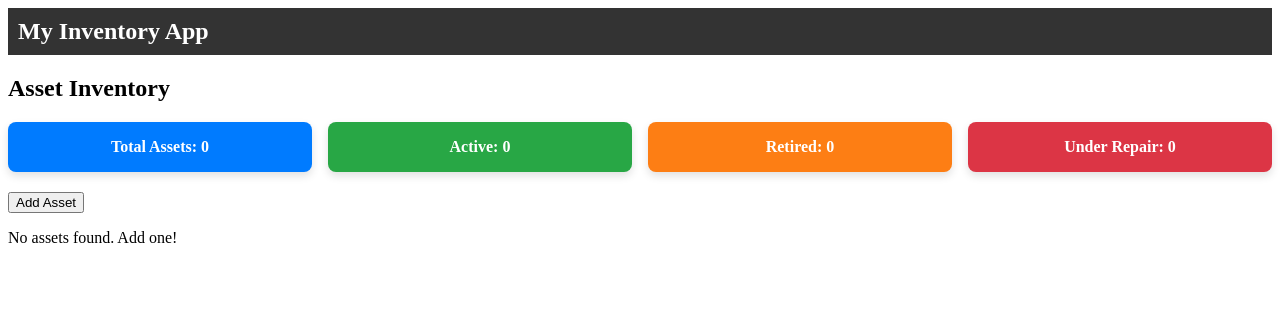
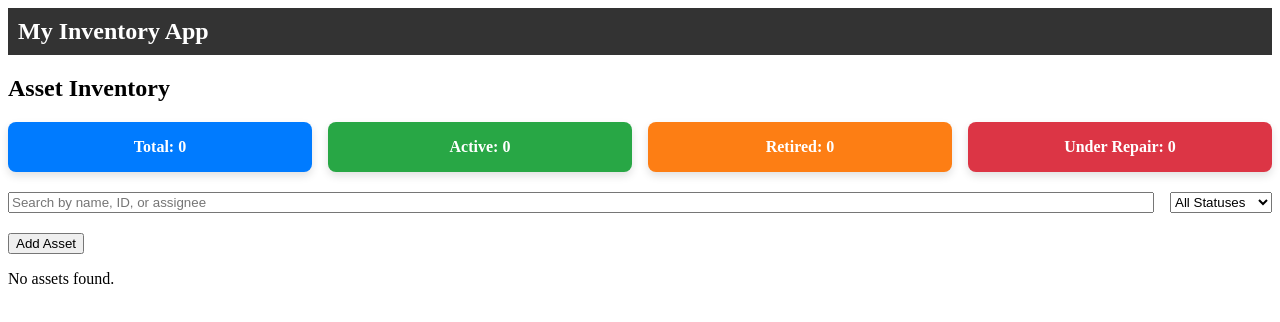
Before and after one commit to SayantanDutt/Asset_Inventory, a React (Create React App) app: page / in a window 1280 px wide. Shown: the top 322 px of the page. Built offline with nearby package versions, Linux system fonts and the light colour scheme.

Commit message:
Phase 2: Added search and status filter to Asset Inventory

```diff
--- a/src/components/AssetInventory.jsx
+++ b/src/components/AssetInventory.jsx
@@ -1,12 +1,15 @@
 import React, { useState } from 'react';
+import AssetForm from './AssetForm';
 import './AssetInventory.css';
-import AssetForm from './AssetForm';
-import './AssetInventory.css'; // We’ll create this file
 
 const AssetInventory = () => {
   const [assets, setAssets] = useState([]);
   const [showForm, setShowForm] = useState(false);
   const [editAsset, setEditAsset] = useState(null);
+
+  // 🔍 Search and filter states
+  const [searchQuery, setSearchQuery] = useState('');
+  const [statusFilter, setStatusFilter] = useState('');
 
   const handleAdd = () => {
     setEditAsset(null);
@@ -36,24 +39,55 @@ const AssetInventory = () => {
     setEditAsset(null);
   };
 
-  // Summary counts
+  // 📊 Summary counts
   const totalAssets = assets.length;
-  const activeCount = assets.filter(a => a.status === 'Active').length;
-  const retiredCount = assets.filter(a => a.status === 'Retired').length;
-  const repairCount = assets.filter(a => a.status === 'Under Repair').length;
+  const activeCount = assets.filter((a) => a.status === 'Active').length;
+  const retiredCount = assets.filter((a) => a.status === 'Retired').length;
+  const repairCount = assets.filter((a) => a.status === 'Under Repair').length;
+
+  // 🔍 Filtered list
+  const filteredAssets = assets.filter((asset) => {
+    const matchesSearch =
+      asset.assetName.toLowerCase().includes(searchQuery.toLowerCase()) ||
+      asset.assetId.toLowerCase().includes(searchQuery.toLowerCase()) ||
+      asset.assignedTo.toLowerCase().includes(searchQuery.toLowerCase());
+
+    const matchesStatus = statusFilter === '' || asset.status === statusFilter;
+
+    return matchesSearch && matchesStatus;
+  });
 
   return (
     <div className="container">
       <h2>Asset Inventory</h2>
 
-      {/* Summary cards */}
+      {/* 🟦 Summary Cards */}
       <div className="summary-cards">
-        <div className="card blue">Total Assets: {totalAssets}</div>
-            <div className="card green">Active: {activeCount}</div>
-                <div className="card orange">Retired: {retiredCount}</div>
-                    <div className="card red">Under Repair: {repairCount}</div>
-        </div>
+        <div className="card blue">Total: {totalAssets}</div>
+        <div className="card green">Active: {activeCount}</div>
+        <div className="card orange">Retired: {retiredCount}</div>
+        <div className="card red">Under Repair: {repairCount}</div>
+      </div>
 
+      {/* 🔍 Filters */}
+      <div className="filters" style={{ display: 'flex', gap: '16px', marginBottom: '20px' }}>
+        <input
+          type="text"
+          placeholder="Search by name, ID, or assignee"
+          value={searchQuery}
+          onChange={(e) => setSearchQuery(e.target.value)}
+          style={{ flex: 1 }}
+        />
+        <select
+          value={statusFilter}
+          onChange={(e) => setStatusFilter(e.target.value)}
+        >
+          <option value="">All Statuses</option>
+          <option value="Active">Active</option>
+          <option value="Retired">Retired</option>
+          <option value="Under Repair">Under Repair</option>
+        </select>
+      </div>
 
       <button onClick={handleAdd}>Add Asset</button>
 
@@ -65,8 +99,8 @@ const AssetInventory = () => {
         />
       )}
 
-      {assets.length === 0 ? (
-        <p>No assets found. Add one!</p>
+      {filteredAssets.length === 0 ? (
+        <p>No assets found.</p>
       ) : (
         <table>
           <thead>
@@ -81,7 +115,7 @@ const AssetInventory = () => {
             </tr>
           </thead>
           <tbody>
-            {assets.map((asset) => (
+            {filteredAssets.map((asset) => (
               <tr key={asset.assetId}>
                 <td>{asset.assetName}</td>
                 <td>{asset.assetType}</td>
```
